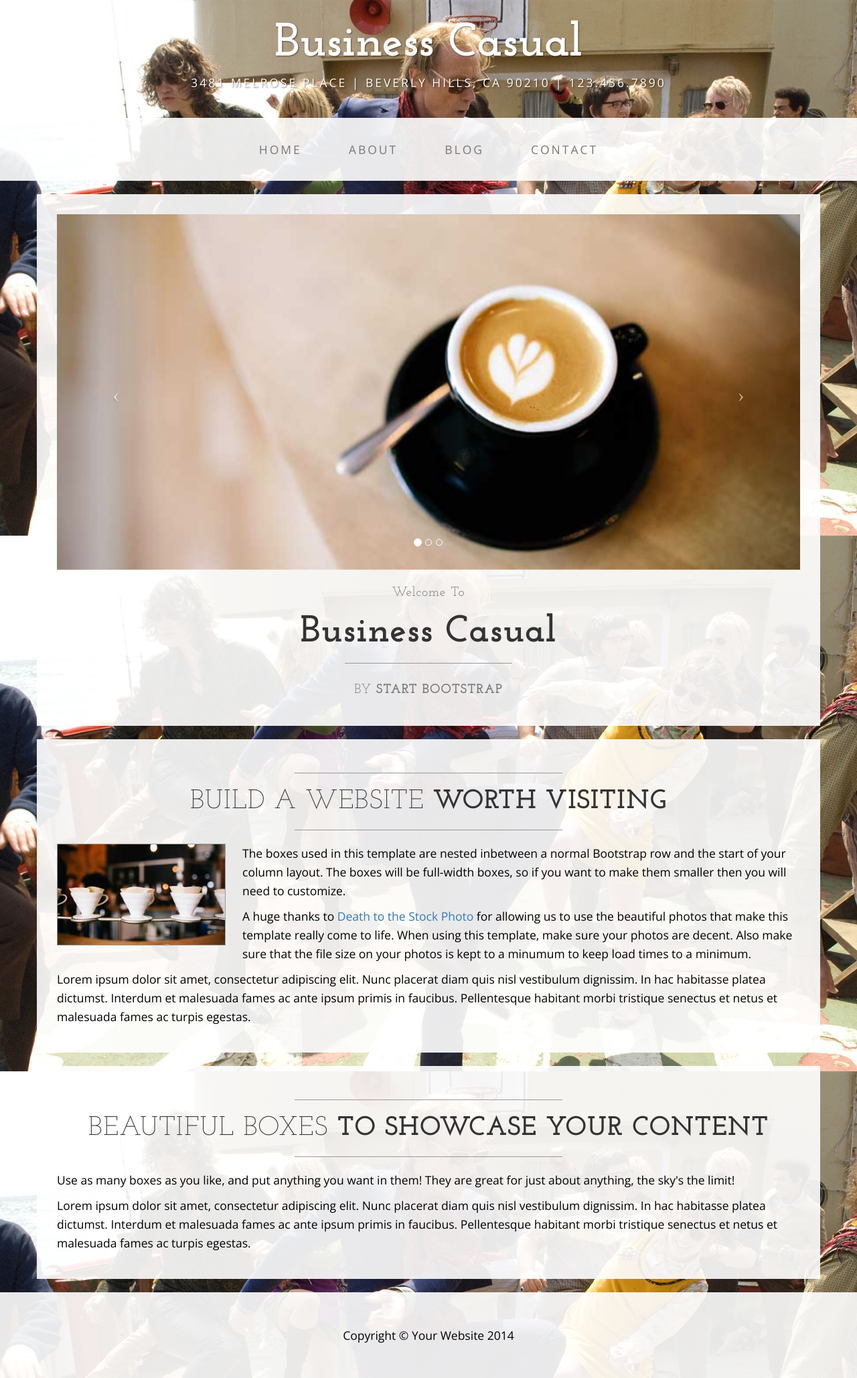
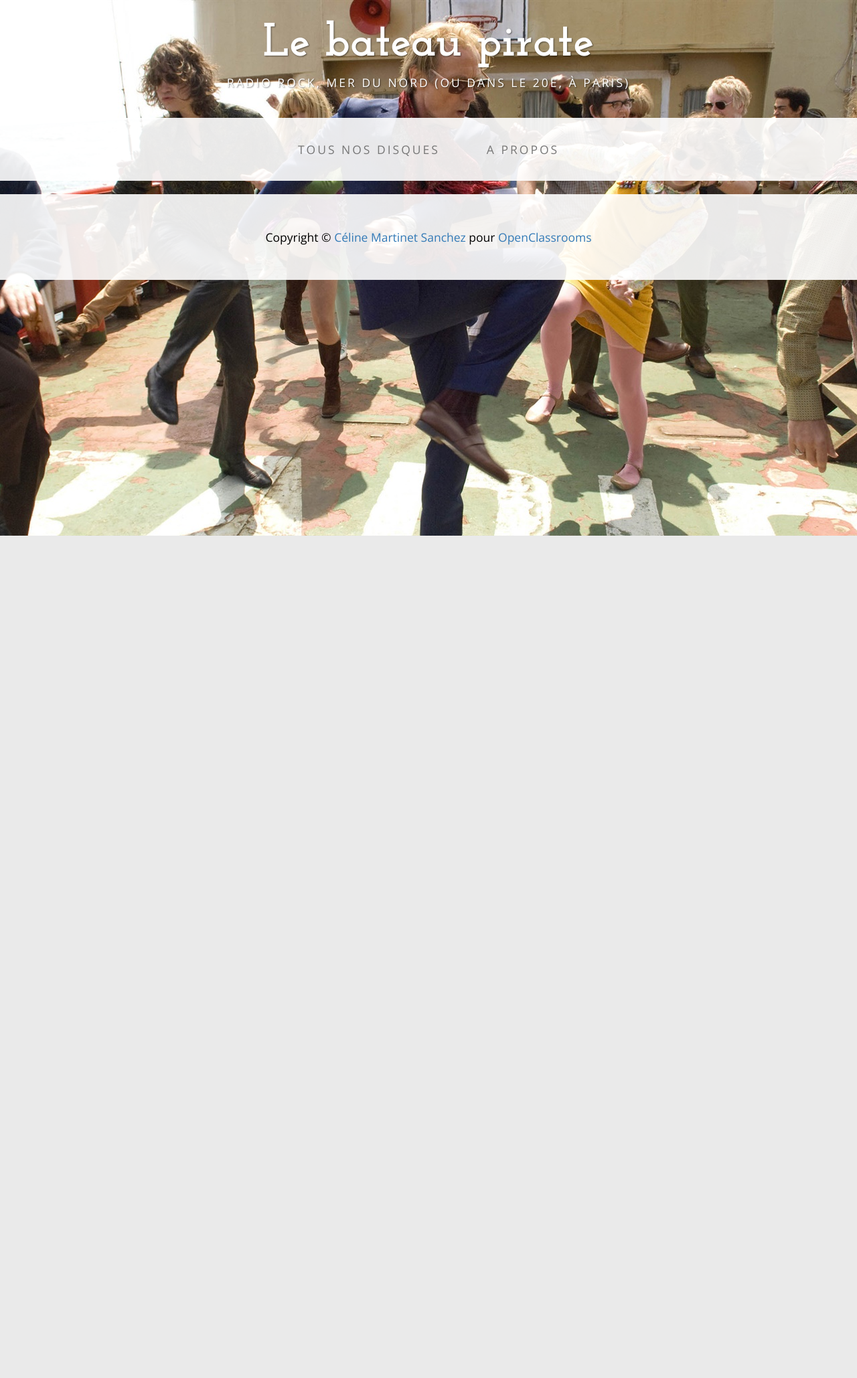
Before and after one commit to oc-courses/decouvrez_django, a Django app: page / in a window 1280 px wide. Shown: the whole page at 67% size. After the commit the page ends 800 px from the top, so only its background shows below. Run offline with Django 3.2, Linux system fonts and the light colour scheme; data that the repository does not hold is empty; some libraries are stand-ins or nearby versions.

Commit message:
maj index

```diff
--- a/disquaire_project/store/templates/store/index.html
+++ b/disquaire_project/store/templates/store/index.html
@@ -1,23 +1,13 @@
 <!DOCTYPE html>
-<html lang="en">
-
-<head>
-
+<html lang="fr">
+  <head>
     <meta charset="utf-8">
-    <meta http-equiv="X-UA-Compatible" content="IE=edge">
+    <title></title>
     <meta name="viewport" content="width=device-width, initial-scale=1">
-    <meta name="description" content="">
-    <meta name="author" content="">
-
-    <title>Business Casual - Start Bootstrap Theme</title>
-
     {% load static %}
 
-    <!-- Bootstrap Core CSS -->
     <link rel="stylesheet" type="text/css" href="{% static 'store/css/bootstrap.min.css' %}" />
-    <!-- Custom CSS -->
     <link rel="stylesheet" type="text/css" href="{% static 'store/css/business-casual.css' %}" />
-
 
     <!-- Fonts -->
     <link href="https://fonts.googleapis.com/css?family=Open+Sans:300italic,400italic,600italic,700italic,800italic,400,300,600,700,800" rel="stylesheet" type="text/css">
@@ -29,13 +19,11 @@
         <script src="https://oss.maxcdn.com/libs/html5shiv/3.7.0/html5shiv.js"></script>
         <script src="https://oss.maxcdn.com/libs/respond.js/1.4.2/respond.min.js"></script>
     <![endif]-->
+  </head>
+  <body>
 
-</head>
-
-<body>
-
-    <div class="brand">Business Casual</div>
-    <div class="address-bar">3481 Melrose Place | Beverly Hills, CA 90210 | 123.456.7890</div>
+    <div class="brand"><a href="{% url 'index' %}">Le bateau pirate</a></div>
+    <div class="address-bar">Radio rock, Mer du nord (ou dans le 20e, à Paris)</div>
 
     <!-- Navigation -->
     <nav class="navbar navbar-default" role="navigation">
@@ -43,28 +31,22 @@
             <!-- Brand and toggle get grouped for better mobile display -->
             <div class="navbar-header">
                 <button type="button" class="navbar-toggle" data-toggle="collapse" data-target="#bs-example-navbar-collapse-1">
-                    <span class="sr-only">Toggle navigation</span>
+                    <span class="sr-only">Menu</span>
                     <span class="icon-bar"></span>
                     <span class="icon-bar"></span>
                     <span class="icon-bar"></span>
                 </button>
                 <!-- navbar-brand is hidden on larger screens, but visible when the menu is collapsed -->
-                <a class="navbar-brand" href="index.html">Business Casual</a>
+                <a class="navbar-brand" href="index.html">Le bateau pirate</a>
             </div>
             <!-- Collect the nav links, forms, and other content for toggling -->
             <div class="collapse navbar-collapse" id="bs-example-navbar-collapse-1">
                 <ul class="nav navbar-nav">
                     <li>
-                        <a href="index.html">Home</a>
+                        <a href="{% url 'store:listing' %}">Tous nos disques</a>
                     </li>
                     <li>
-                        <a href="about.html">About</a>
-                    </li>
-                    <li>
-                        <a href="blog.html">Blog</a>
-                    </li>
-                    <li>
-                        <a href="contact.html">Contact</a>
+                        <a href="#">A propos</a>
                     </li>
                 </ul>
             </div>
@@ -73,93 +55,15 @@
         <!-- /.container -->
     </nav>
 
-    <div class="container">
 
-        <div class="row">
-            <div class="box">
-                <div class="col-lg-12 text-center">
-                    <div id="carousel-example-generic" class="carousel slide">
-                        <!-- Indicators -->
-                        <ol class="carousel-indicators hidden-xs">
-                            <li data-target="#carousel-example-generic" data-slide-to="0" class="active"></li>
-                            <li data-target="#carousel-example-generic" data-slide-to="1"></li>
-                            <li data-target="#carousel-example-generic" data-slide-to="2"></li>
-                        </ol>
 
-                        <!-- Wrapper for slides -->
-                        <div class="carousel-inner">
-                            <div class="item active">
-                                <img class="img-responsive img-full" src="img/slide-1.jpg" alt="">
-                            </div>
-                            <div class="item">
-                                <img class="img-responsive img-full" src="img/slide-2.jpg" alt="">
-                            </div>
-                            <div class="item">
-                                <img class="img-responsive img-full" src="img/slide-3.jpg" alt="">
-                            </div>
-                        </div>
 
-                        <!-- Controls -->
-                        <a class="left carousel-control" href="#carousel-example-generic" data-slide="prev">
-                            <span class="icon-prev"></span>
-                        </a>
-                        <a class="right carousel-control" href="#carousel-example-generic" data-slide="next">
-                            <span class="icon-next"></span>
-                        </a>
-                    </div>
-                    <h2 class="brand-before">
-                        <small>Welcome to</small>
-                    </h2>
-                    <h1 class="brand-name">Business Casual</h1>
-                    <hr class="tagline-divider">
-                    <h2>
-                        <small>By
-                            <strong>Start Bootstrap</strong>
-                        </small>
-                    </h2>
-                </div>
-            </div>
-        </div>
-
-        <div class="row">
-            <div class="box">
-                <div class="col-lg-12">
-                    <hr>
-                    <h2 class="intro-text text-center">Build a website
-                        <strong>worth visiting</strong>
-                    </h2>
-                    <hr>
-                    <img class="img-responsive img-border img-left" src="img/intro-pic.jpg" alt="">
-                    <hr class="visible-xs">
-                    <p>The boxes used in this template are nested inbetween a normal Bootstrap row and the start of your column layout. The boxes will be full-width boxes, so if you want to make them smaller then you will need to customize.</p>
-                    <p>A huge thanks to <a href="http://join.deathtothestockphoto.com/" target="_blank">Death to the Stock Photo</a> for allowing us to use the beautiful photos that make this template really come to life. When using this template, make sure your photos are decent. Also make sure that the file size on your photos is kept to a minumum to keep load times to a minimum.</p>
-                    <p>Lorem ipsum dolor sit amet, consectetur adipiscing elit. Nunc placerat diam quis nisl vestibulum dignissim. In hac habitasse platea dictumst. Interdum et malesuada fames ac ante ipsum primis in faucibus. Pellentesque habitant morbi tristique senectus et netus et malesuada fames ac turpis egestas.</p>
-                </div>
-            </div>
-        </div>
-
-        <div class="row">
-            <div class="box">
-                <div class="col-lg-12">
-                    <hr>
-                    <h2 class="intro-text text-center">Beautiful boxes
-                        <strong>to showcase your content</strong>
-                    </h2>
-                    <hr>
-                    <p>Use as many boxes as you like, and put anything you want in them! They are great for just about anything, the sky's the limit!</p>
-                    <p>Lorem ipsum dolor sit amet, consectetur adipiscing elit. Nunc placerat diam quis nisl vestibulum dignissim. In hac habitasse platea dictumst. Interdum et malesuada fames ac ante ipsum primis in faucibus. Pellentesque habitant morbi tristique senectus et netus et malesuada fames ac turpis egestas.</p>
-                </div>
-            </div>
-        </div>
-
-    </div>
-    <!-- /.container -->
 
     <footer>
         <div class="container">
             <div class="row">
                 <div class="col-lg-12 text-center">
-                    <p>Copyright &copy; Your Website 2014</p>
+                    <p>Copyright &copy; <a href="http://www.hello-birds.com" target="_blank">Céline Martinet Sanchez</a> pour <a href="https://openclassrooms.com" target="_blank">OpenClassrooms</a></p>
                 </div>
             </div>
         </div>
@@ -171,14 +75,5 @@
     <!-- Bootstrap Core JavaScript -->
     <script src="{% static 'store/js/bootstrap.min.js' %}"></script>
 
-
-    <!-- Script to Activate the Carousel -->
-    <script>
-    $('.carousel').carousel({
-        interval: 5000 //changes the speed
-    })
-    </script>
-
-</body>
-
+  </body>
 </html>
```
